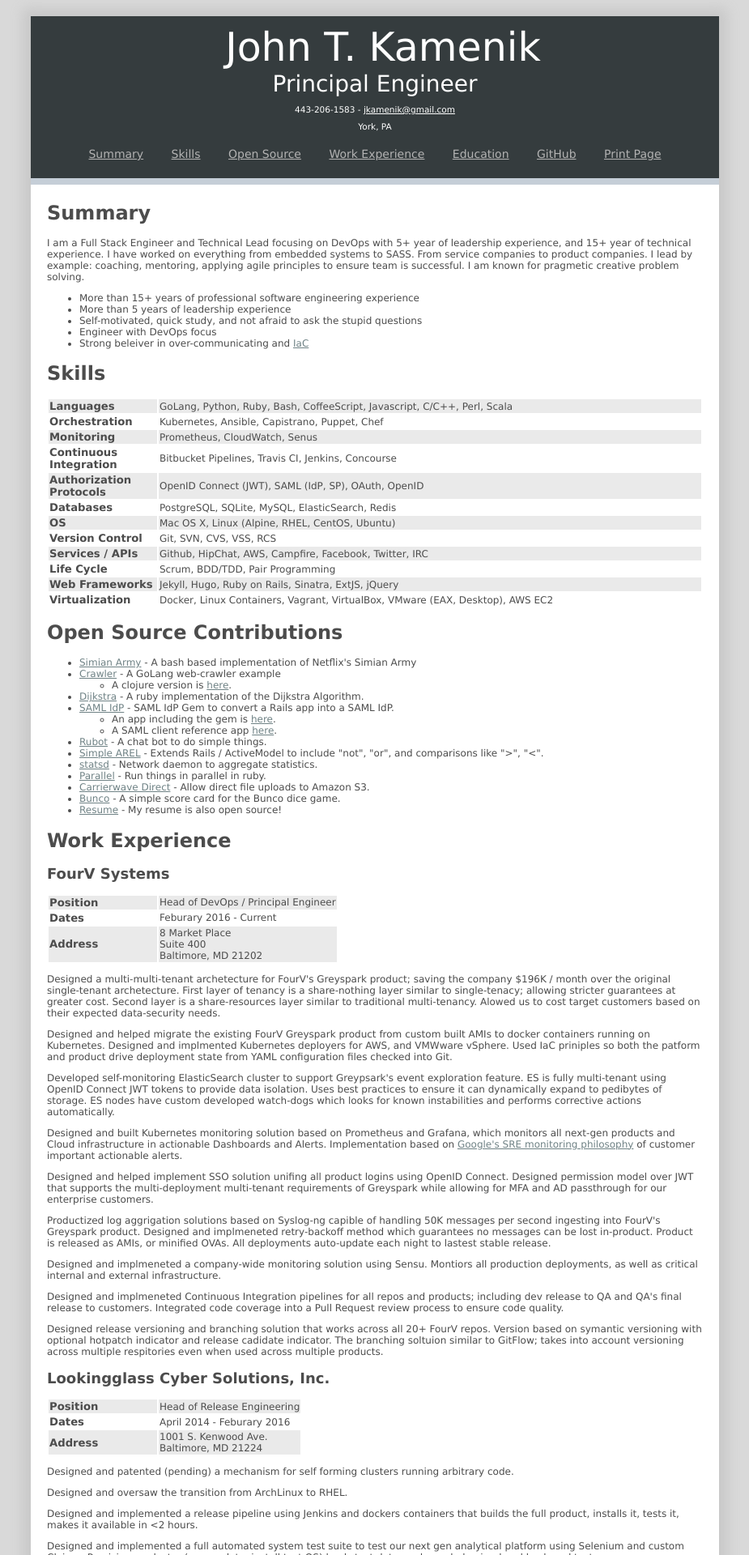
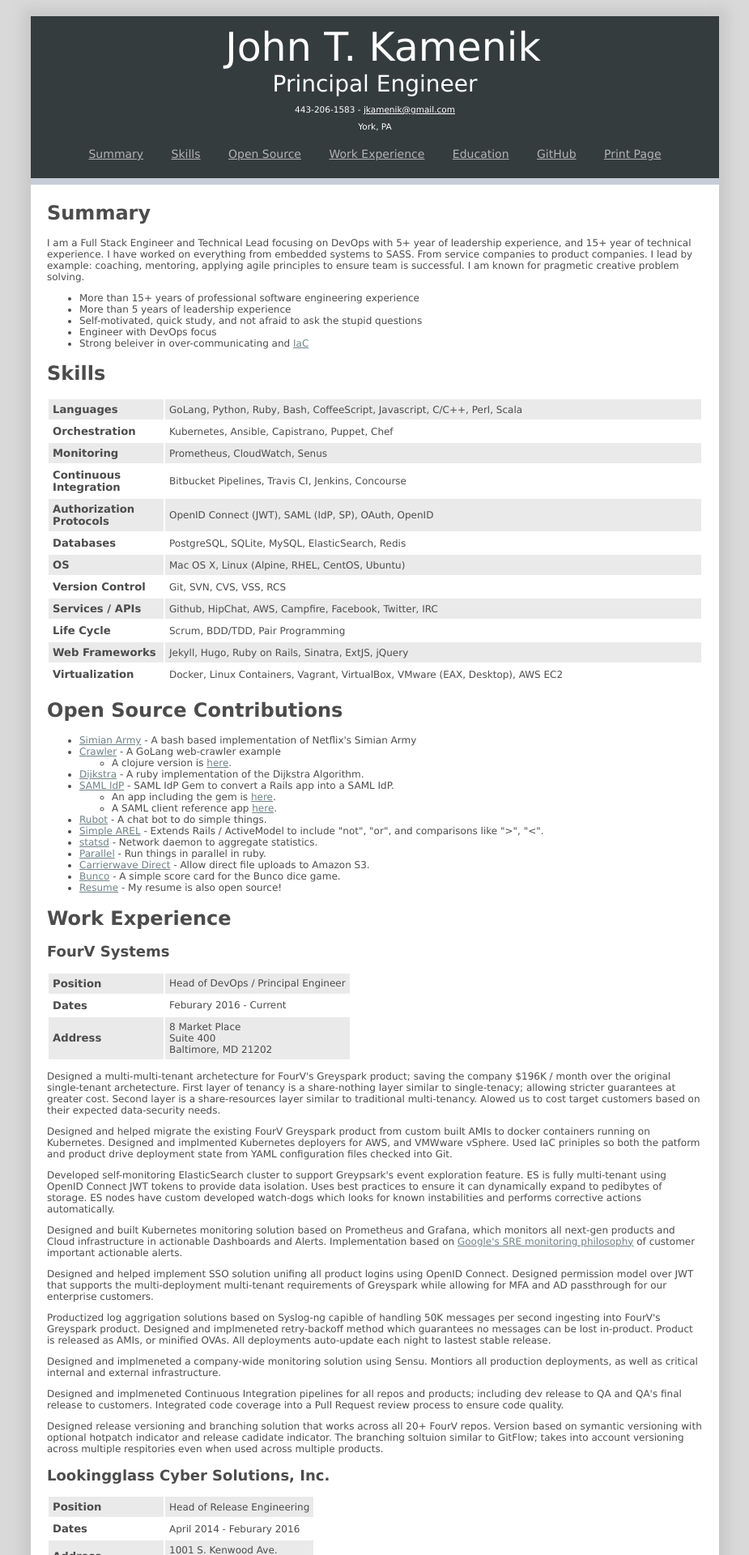
Before and after one commit to srvullupala/Resume, a Jekyll site: the page built from index.html, in a window 1280 px wide. Shown: the top 1920 px of the page at 81% size, without its empty margins (177-1102 px from the left). Built offline with Jekyll 4.4.1, drawn with Linux system fonts in a browser that asks for light colours; Markdown is read by kramdown in place of the engine named in the settings.

Commit message:
Add more breathing room on tables.

```diff
--- a/css/print.css
+++ b/css/print.css
@@ -29,6 +29,10 @@
   margin-top: 50px;
 }
 
+td {
+  padding: 0px;
+  padding-left: 5px
+}
 #skill-table td.first {
   width: 15em !important;
 }
--- a/css/style.css
+++ b/css/style.css
@@ -111,6 +111,9 @@
   background-color: #EAEAEA;
 }
 
+td {
+  padding: 5px;
+}
 td.first {
   width: 10em;
   font-weight: bold;
```
